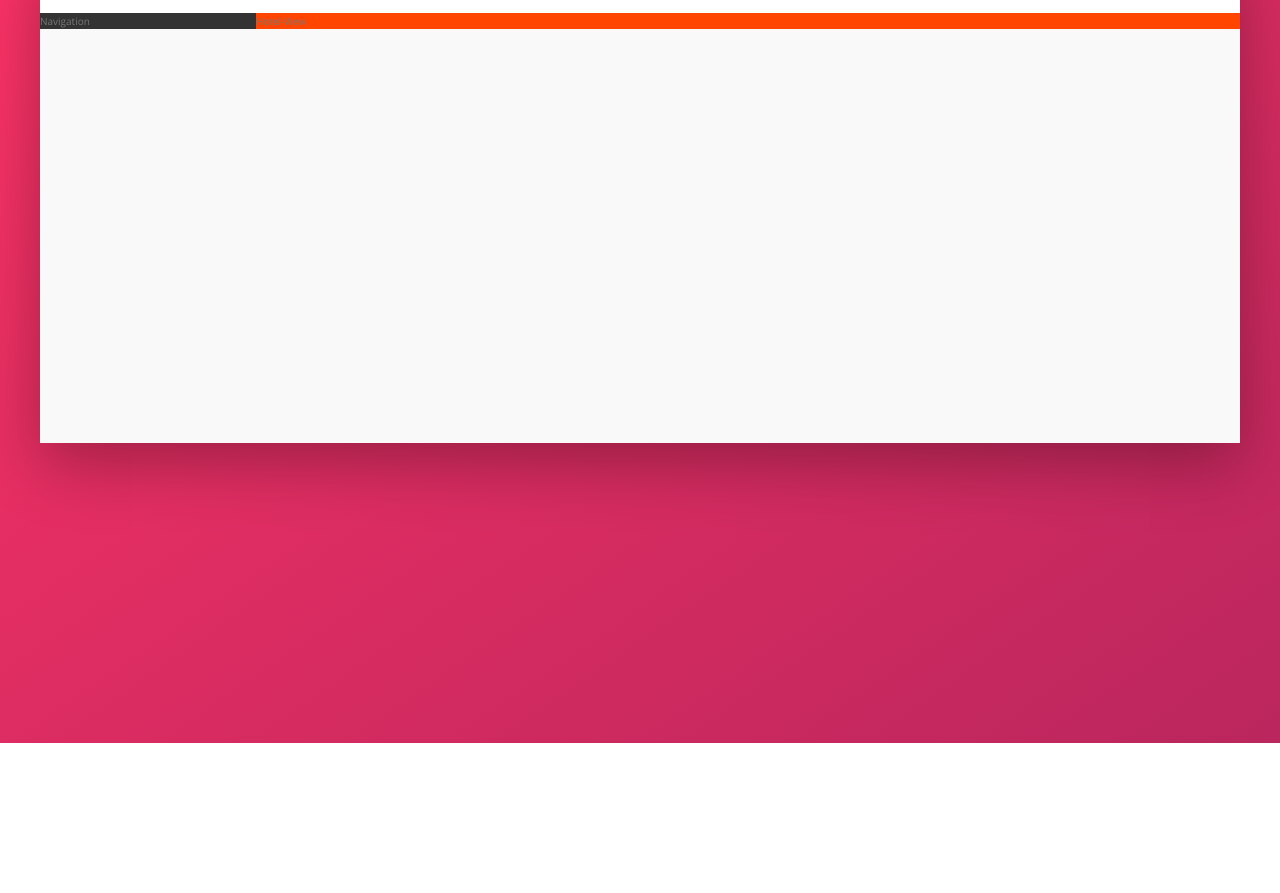
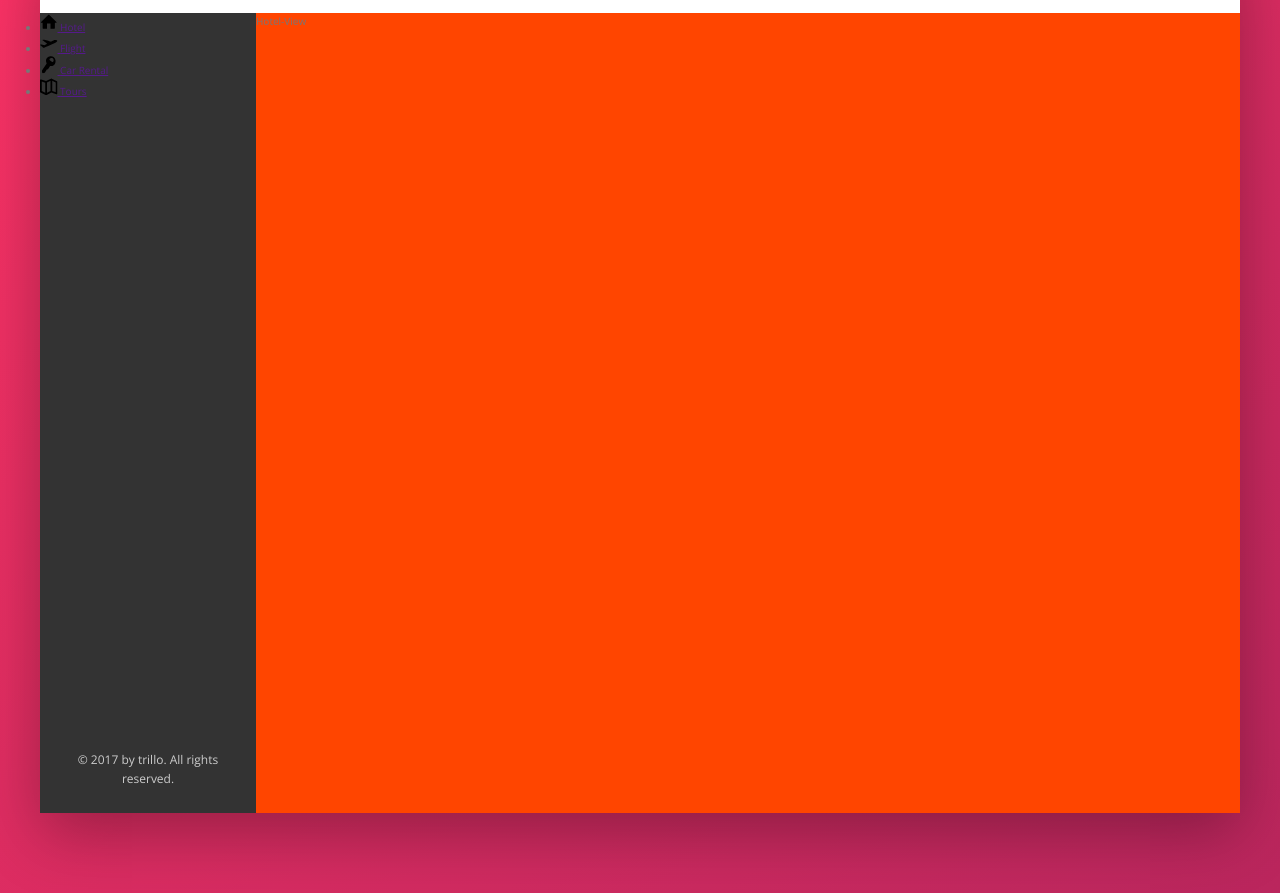
Before and after one commit to benjimon24/css-trillo, a plain HTML site: page index.html in a window 1280 px wide. Shown: the part 137-1030 px from the top of the page. Before the commit the page ends 880 px from the top, so only its background shows below. Drawn offline with nearby package versions, Linux system fonts and the light colour scheme.

Commit message:
add html markup and initial structuring of CSS elemnets

```diff
--- a/css/style.css
+++ b/css/style.css
@@ -71,11 +71,15 @@ body {
 
 .sidebar {
   background-color: var(--color-grey-dark-1);
-  flex: 0 0 18%; }
+  flex: 0 0 18%;
+  display: flex;
+  flex-direction: column;
+  justify-content: space-between; }
 
 .hotel-view {
   background-color: orangered;
-  flex: 1; }
+  flex: 1;
+  height: 80rem; }
 
 .logo {
   height: 3.25rem;
@@ -154,3 +158,13 @@ body {
     height: 3.75rem;
     border-radius: 50%;
     margin-right: 1rem; }
+
+.side-nav__icon {
+  height: 1.75rem;
+  width: 1.75rem; }
+
+.legal {
+  font-size: 1.2rem;
+  text-align: center;
+  padding: 2.5rem;
+  color: var(--color-grey-light-4); }
--- a/index.html
+++ b/index.html
@@ -13,6 +13,7 @@
 
     <title>trillo &mdash; Your all-in-one booking app</title>
   </head>
+
   <body>
     <div class="container">
       <header class="header">
@@ -46,14 +47,59 @@
           </div>
 
           <div class="user-nav__user">
-            <img src="img/user.jpg" alt="User photo" class="user-nav__user-photo">
+            <img
+              src="img/user.jpg"
+              alt="User photo"
+              class="user-nav__user-photo"
+            />
             <span class="user-nav__user-name">Jonas</span>
           </div>
-
         </nav>
       </header>
+
       <div class="content">
-        <nav class="sidebar">Navigation</nav>
+        <nav class="sidebar">
+          <ul class="side-nav">
+            <li class="side-nav__item">
+              <a href="" class="side-nav__link">
+                <svg class="side-nav__icon">
+                  <use xlink:href="img/sprite.svg#icon-home"></use>
+                </svg>
+                <span>Hotel</span>
+              </a>
+            </li>
+
+            <li class="side-nav__item">
+              <a href="" class="side-nav__link">
+                <svg class="side-nav__icon">
+                  <use xlink:href="img/sprite.svg#icon-aircraft-take-off"></use>
+                </svg>
+                <span>Flight</span>
+              </a>
+            </li>
+
+            <li class="side-nav__item">
+              <a href="" class="side-nav__link">
+                <svg class="side-nav__icon">
+                  <use xlink:href="img/sprite.svg#icon-key"></use>
+                </svg>
+                <span>Car Rental</span>
+              </a>
+            </li>
+
+            <li class="side-nav__item">
+              <a href="" class="side-nav__link">
+                <svg class="side-nav__icon">
+                  <use xlink:href="img/sprite.svg#icon-map"></use>
+                </svg>
+                <span>Tours</span>
+              </a>
+            </li>
+          </ul>
+
+          <div class="legal">&copy; 2017 by trillo. All rights reserved.</div>
+        </nav>
+
         <main class="hotel-view">Hotel-View</main>
       </div>
     </div>
--- a/sass/_components.scss
+++ b/sass/_components.scss
@@ -107,15 +107,33 @@
     align-items: center;
   }
 
-  // &__user {
-  // }
-
   &__user-photo {
     height: 3.75rem;
     border-radius: 50%;
     margin-right: 1rem;
   }
+}
 
-  // &__user-name {
-  // }
+//SIDE NAVIGATION
+.side-nav {
+  &__item {
+
+  }
+  &__link {
+
+  }
+  &__icon {
+    height: 1.75rem;
+    width: 1.75rem;
+
+  }
 }
+
+//LEGAL TEXT
+
+.legal {
+  font-size: 1.2rem;
+  text-align: center;
+  padding: 2.5rem;
+  color: var(--color-grey-light-4)
+}
--- a/sass/_layout.scss
+++ b/sass/_layout.scss
@@ -22,11 +22,16 @@
 .sidebar {
   background-color: var(--color-grey-dark-1);
   flex: 0 0 18%;
+  display: flex;
+  flex-direction: column;
+  justify-content: space-between;
+
 }
 
 .hotel-view {
   // background-color: #fff;
   background-color: orangered;
+  flex: 1;
 
-  flex: 1;
+  height: 80rem;
 }
```
